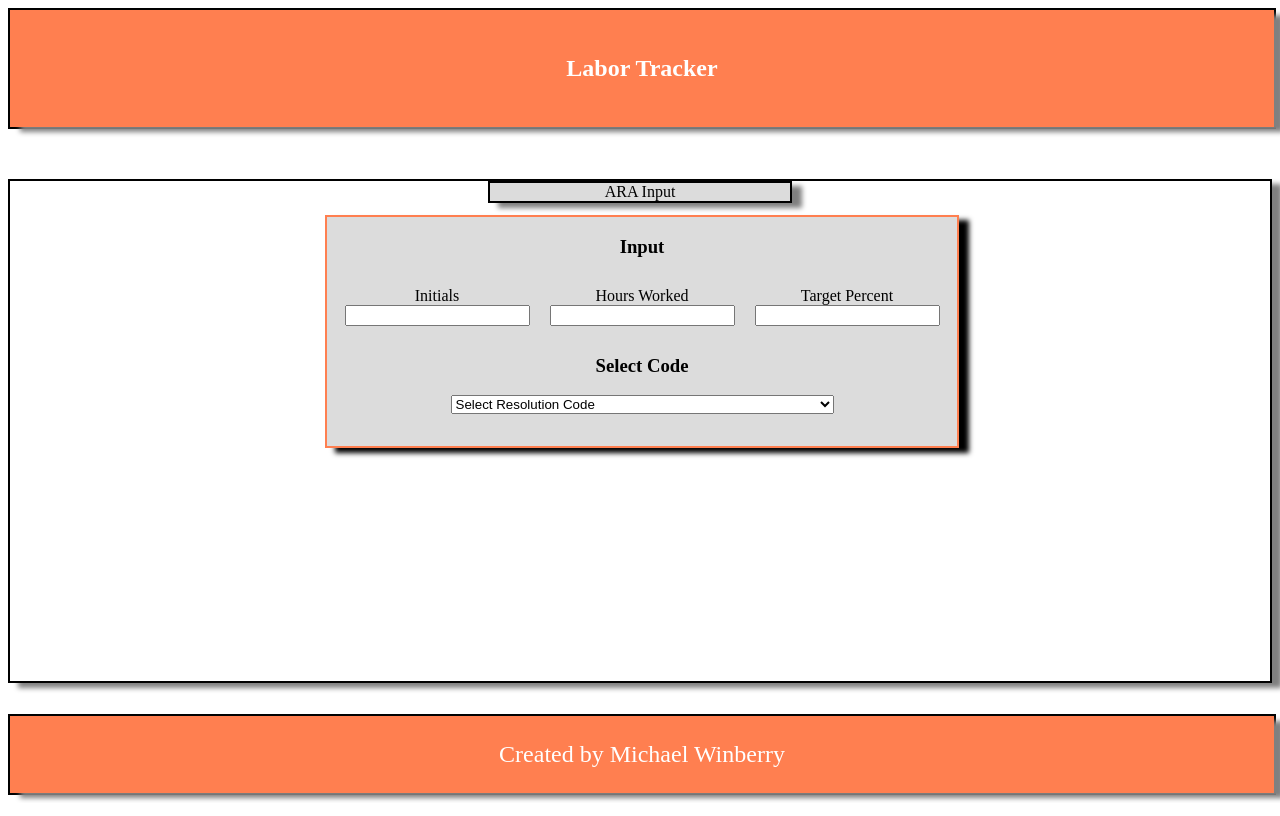
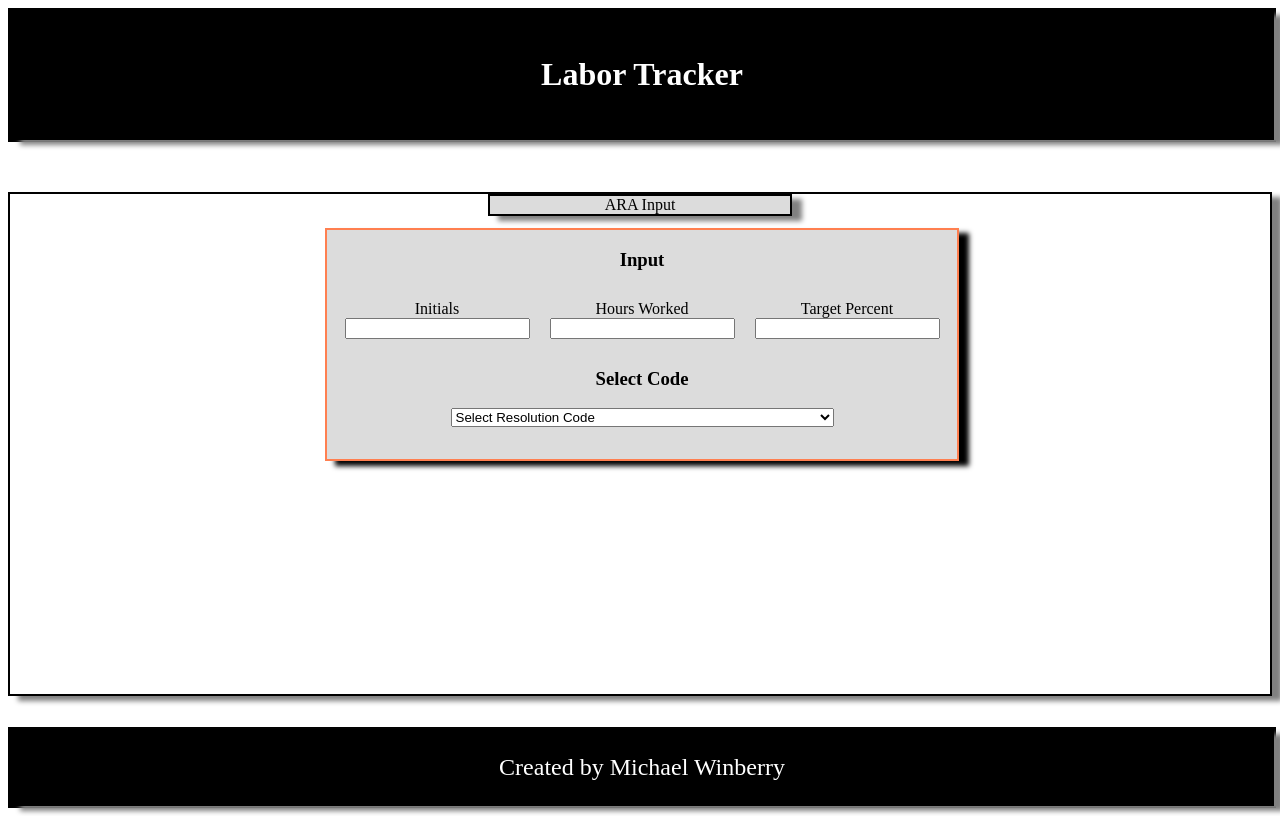
Before and after one commit to mwinb/LaborTracker, a plain HTML site: page index.html in a window 1280 px wide. Drawn offline with nearby package versions, Linux system fonts and the light colour scheme.

Commit message:
Color Changes

```diff
--- a/css/homepage.css
+++ b/css/homepage.css
@@ -2,7 +2,7 @@
 	position: relative;
 	width: 100%;
 	text-align: center;
-	background-color: coral;
+	background-color: black;
 	background-size: 72px 72px;
 	color: white;
 	border: solid black 2px;
--- a/index.html
+++ b/index.html
@@ -11,9 +11,9 @@
 <body>
 	<header>
 		<div id="headerDiv">
-			<h2>
+			<h1>
 				Labor Tracker
-			</h2>
+			</h1>
 		</div>
 	</header>
 
```
